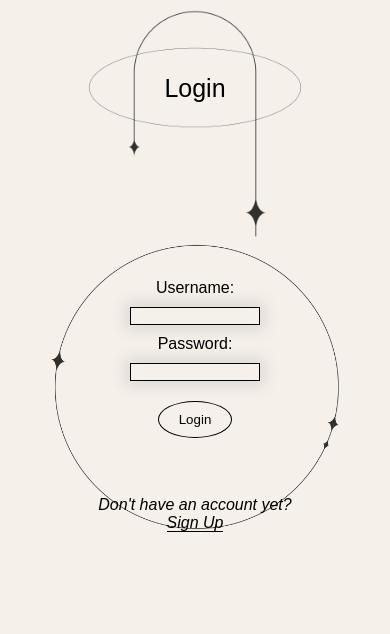
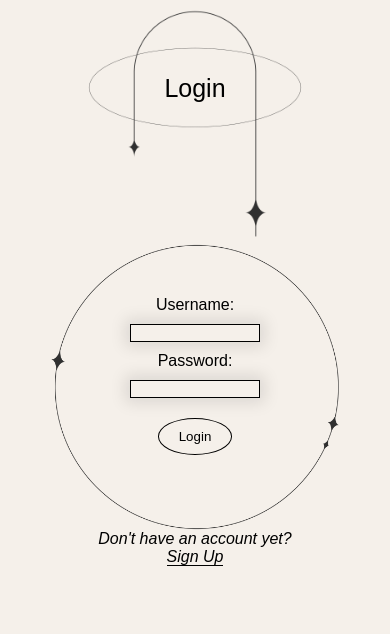
Before and after one commit to maria-zhuravleva/journal, a Django app: page /accounts/login/ in a window 390 px wide. Shown: the part 250-884 px from the top of the page. Run offline with Django 4.2, Linux system fonts and the light colour scheme.

Commit message:
add media query to login page

```diff
--- a/main_app/static/css/form.css
+++ b/main_app/static/css/form.css
@@ -271,7 +271,11 @@ p#create-paragraph {
     margin-bottom: 150px;
   }
 
-  /* #detail-hr {
-    margin-top: 30px;
-  } */
+  .login {
+    padding-top: 35px;
+  }
+
+  #signup-link {
+    margin-top: 50px;
+  }
 }
```
